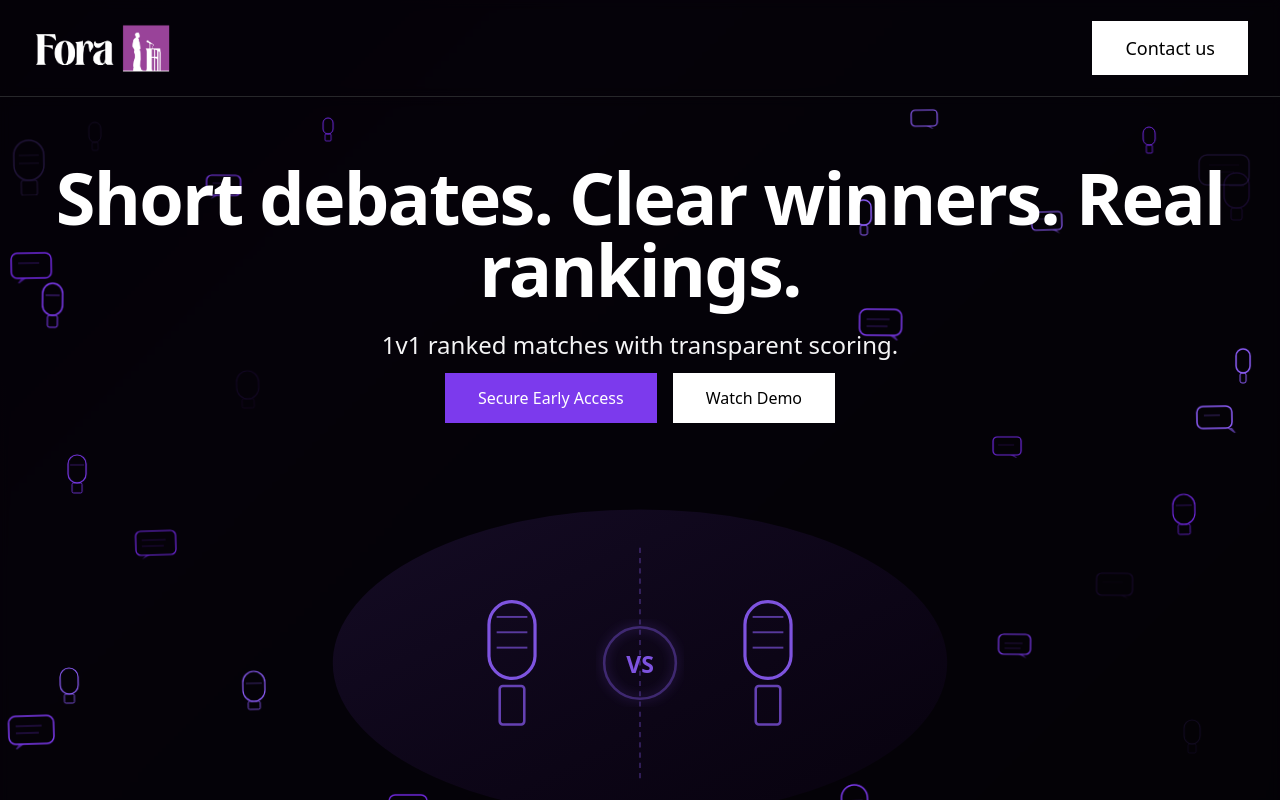
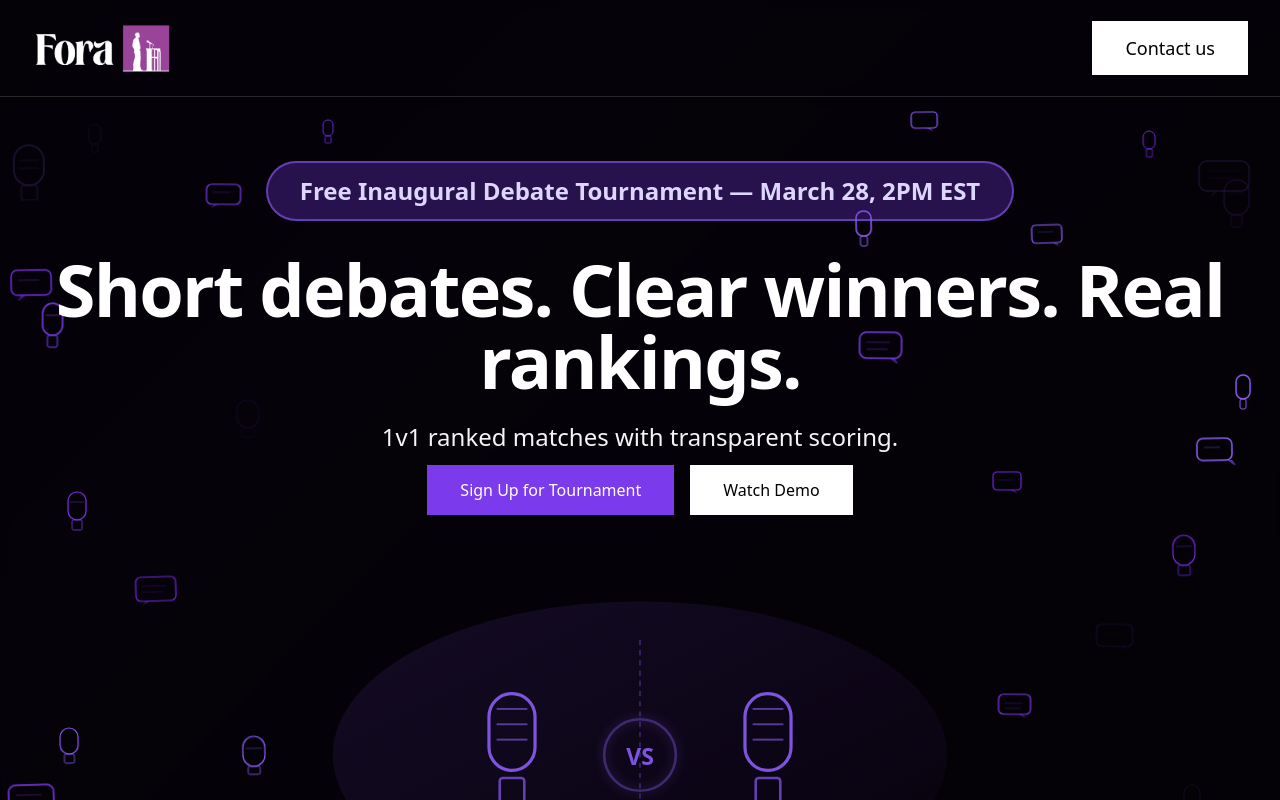
Before and after one commit to naseemdrahman/ForaLandpage, a Next.js app: page / in a window 1280 px wide. Shown: the top 800 px of the page. Built offline with nearby package versions, Linux system fonts and the light colour scheme; no server answers.

Commit message:
Add tournament announcement and update CTAs to tournament signup

```diff
--- a/app/(marketing)/page.tsx
+++ b/app/(marketing)/page.tsx
@@ -457,6 +457,11 @@ function HeroSection({ onWaitlistClick }: { onWaitlistClick: () => void }) {
         <FloatingBackgroundElements />
         <div className="max-w-7xl mx-auto px-4 sm:px-6 lg:px-8 relative z-10">
           <div className="text-center">
+            <div className="inline-block px-8 py-3 mb-8 bg-violet-600/30 border-2 border-violet-500/60 rounded-full">
+              <p className="text-lg md:text-2xl text-violet-200 font-semibold">
+                Free Inaugural Debate Tournament — March 28, 2PM EST
+              </p>
+            </div>
             <h1 className="text-5xl md:text-7xl font-bold mb-6 tracking-tight">
               Short debates. Clear winners. Real rankings.
             </h1>
@@ -468,7 +473,7 @@ function HeroSection({ onWaitlistClick }: { onWaitlistClick: () => void }) {
                 onClick={onWaitlistClick}
                 className="px-8 py-3 bg-violet-600 hover:bg-violet-700 text-white font-medium transition-colors border border-violet-600 hover:border-violet-700 focus:outline-none focus:ring-2 focus:ring-violet-600 focus:ring-offset-2 focus:ring-offset-black"
               >
-                Secure Early Access
+                Sign Up for Tournament
               </button>
               <button
                 onClick={() => setShowDemo(true)}
@@ -1220,16 +1225,16 @@ function WaitlistModal({ isOpen, onClose }: { isOpen: boolean; onClose: () => vo
         </button>
         {status === 'success' ? (
           <>
-            <h2 className="text-3xl font-bold mb-6">Secure Early Access</h2>
+            <h2 className="text-3xl font-bold mb-6">Sign Up for Tournament</h2>
             <div className="px-4 py-3 rounded-sm border bg-violet-600/20 border-violet-600 text-violet-300">
               {statusMessage}
             </div>
           </>
         ) : (
           <>
-            <h2 className="text-3xl font-bold mb-2">Secure Early Access</h2>
+            <h2 className="text-3xl font-bold mb-2">Sign Up for Tournament</h2>
             <p className="text-zinc-300 mb-6">
-              Enter your name and email to join the waitlist.
+              Enter your name and email to reserve your spot in the tournament.
             </p>
             <form onSubmit={handleSubmit} className="flex flex-col gap-4">
               <input
@@ -1256,7 +1261,7 @@ function WaitlistModal({ isOpen, onClose }: { isOpen: boolean; onClose: () => vo
                 disabled={status === 'loading'}
                 className="w-full px-8 py-3 bg-violet-600 hover:bg-violet-700 text-white font-medium transition-colors border border-violet-600 hover:border-violet-700 disabled:opacity-50 disabled:cursor-not-allowed focus:outline-none focus:ring-2 focus:ring-violet-600 focus:ring-offset-2 focus:ring-offset-zinc-900"
               >
-                {status === 'loading' ? 'Securing...' : 'Secure Early Access'}
+                {status === 'loading' ? 'Signing up...' : 'Sign Up for Tournament'}
               </button>
               {status === 'error' && statusMessage && (
                 <div className="px-4 py-3 rounded-sm border bg-red-600/20 border-red-600 text-red-300">
@@ -1345,7 +1350,7 @@ function WaitlistSection({ onWaitlistClick }: { onWaitlistClick: () => void }) {
           onClick={onWaitlistClick}
           className="px-8 py-3 bg-violet-600 hover:bg-violet-700 text-white font-medium transition-colors border border-violet-600 hover:border-violet-700 focus:outline-none focus:ring-2 focus:ring-violet-600 focus:ring-offset-2 focus:ring-offset-zinc-950"
         >
-          Secure Early Access
+          Sign Up for Tournament
         </button>
       </div>
     </section>
```
